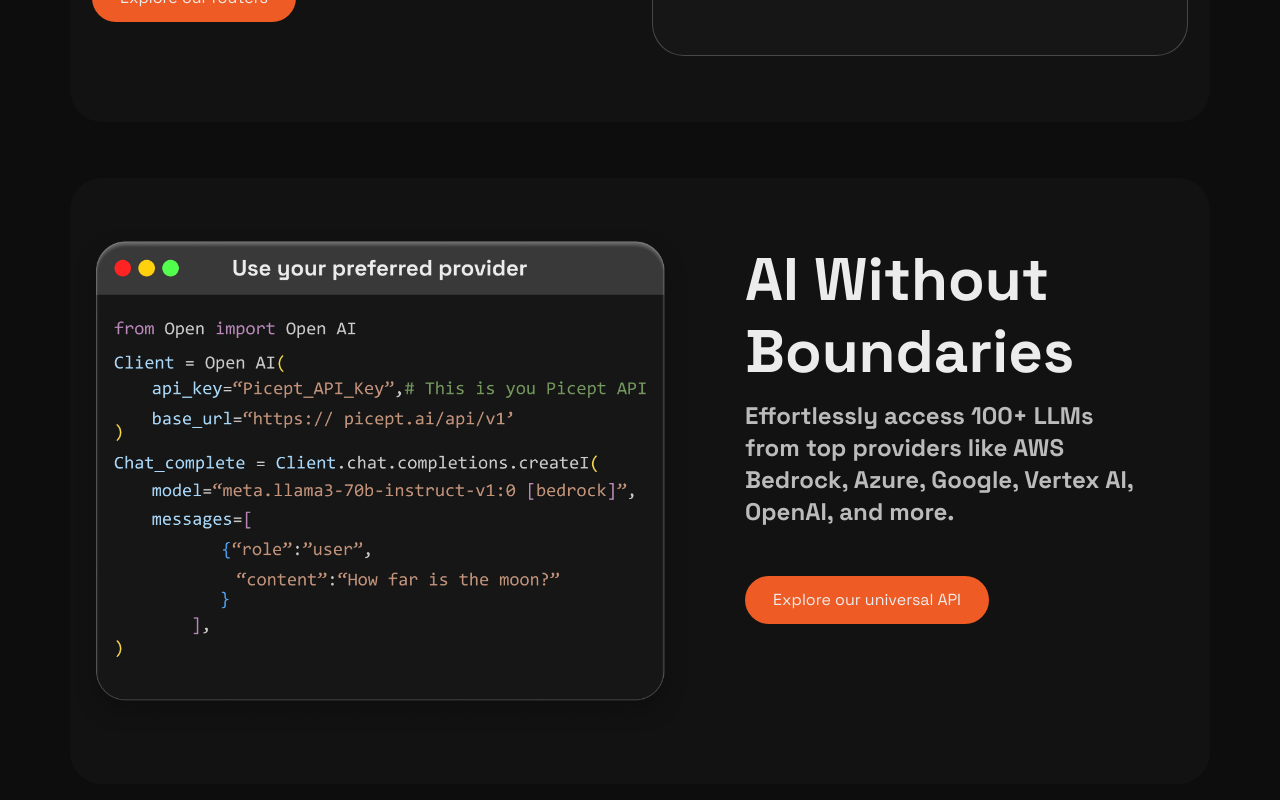
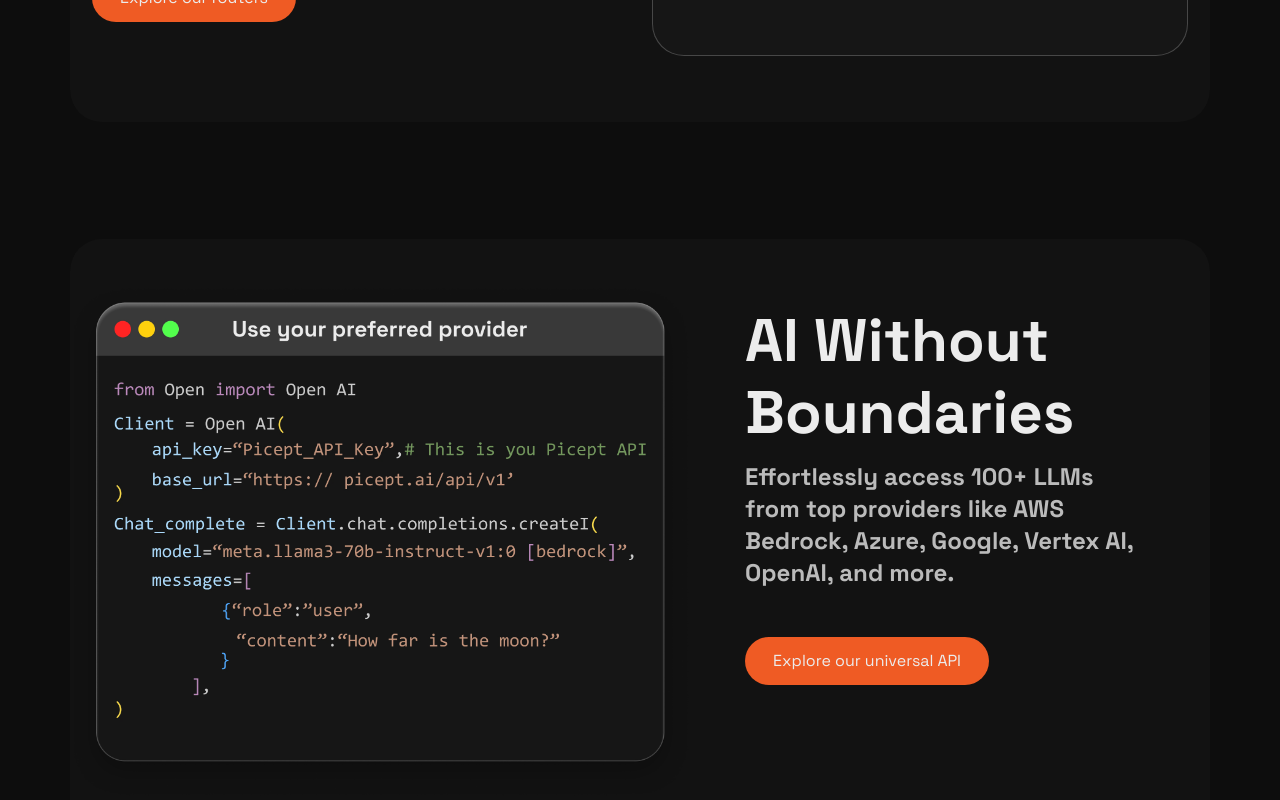
Before and after one commit to ritu-477/picept, a React (Create React App) app: page / in a window 1280 px wide. Shown: the part 4148-4948 px from the top of the page. Built offline with nearby package versions, Linux system fonts and the light colour scheme.

Commit message:
add back-to-top

```diff
--- a/src/components/AiTrust.jsx
+++ b/src/components/AiTrust.jsx
@@ -2,7 +2,9 @@
 
 const AiTrust = () => {
   return (
-    <div>AiTrust</div>
+    <div>
+
+    </div>
   )
 }
 
--- a/src/components/AiWithout.jsx
+++ b/src/components/AiWithout.jsx
@@ -7,7 +7,7 @@
 
 const AiWithout = () => {
   return (
-    <div>
+    <div className='lg:pt-[61px] md:pt-14 sm:pt-12 pt-6 md:pb-[68px] sm:pb-12 pb-6'>
       <div className='container'>
         <div className='lg:py-[66px] md:py-12 sm:py-8 py-6 px-6 rounded-[32px] bg-light-white'>
           <div className='flex lg:flex-row flex-wrap -mx-3 justify-between flex-col-reverse'>
```
